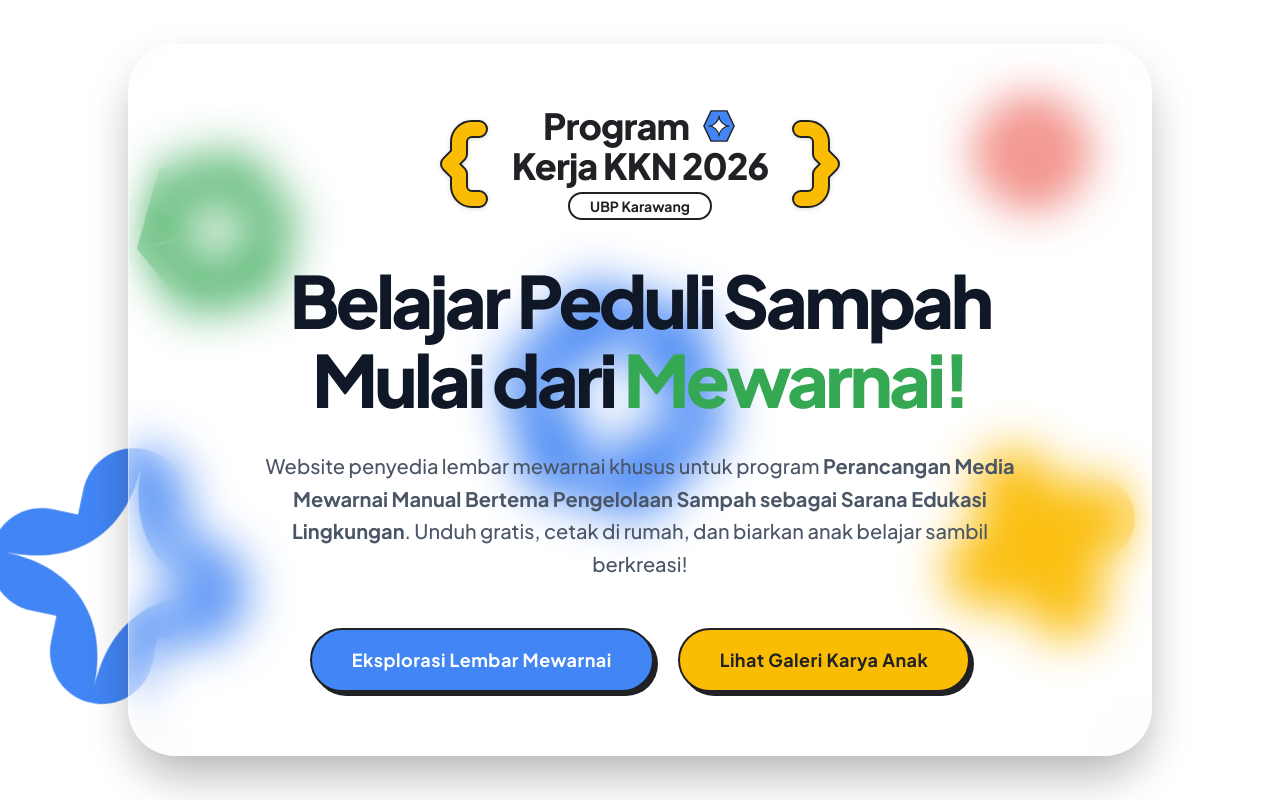
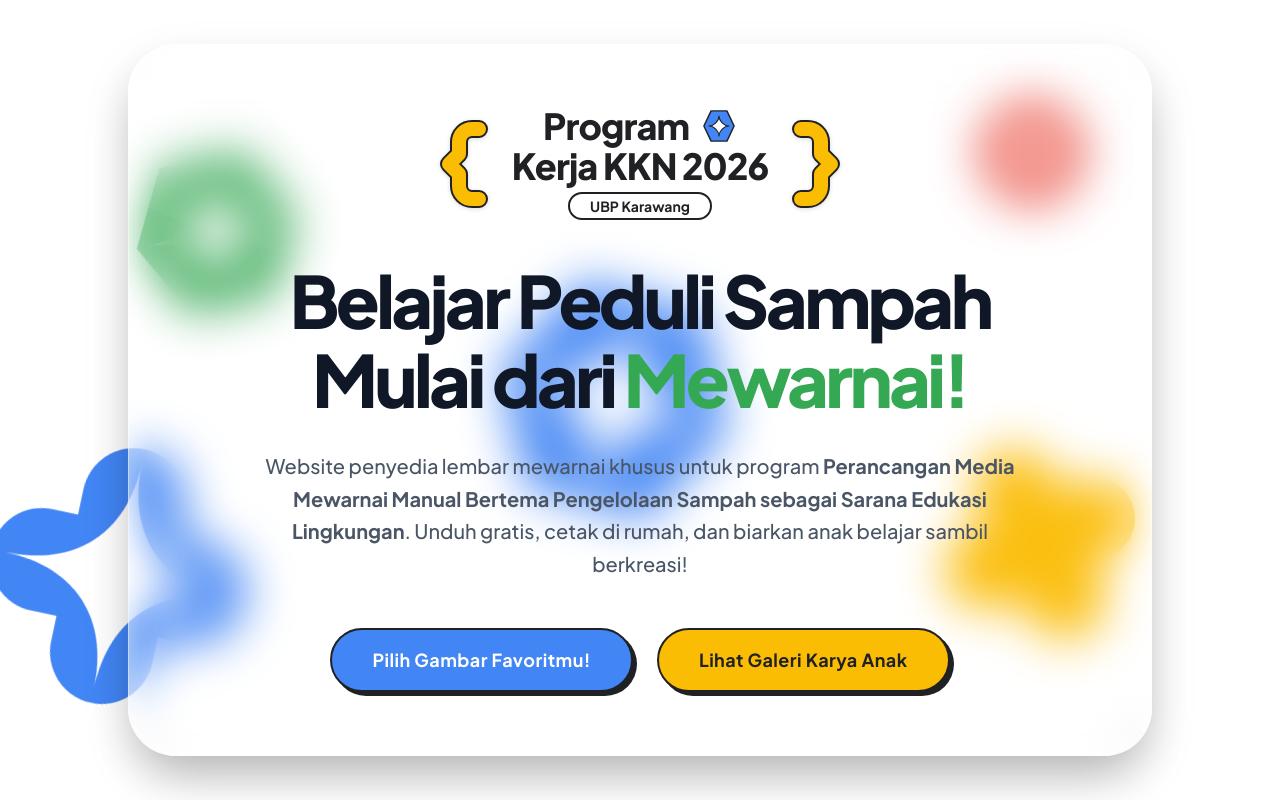
Before and after one commit to iqbalgsr46/Web-Proker-KKN-UBP-2026, a Next.js app: page / in a window 1280 px wide. Built offline with nearby package versions, Linux system fonts and the light colour scheme.

Commit message:
copy(home): update main CTA button text to be more engaging and direct link to collection

```diff
--- a/src/app/page.tsx
+++ b/src/app/page.tsx
@@ -83,8 +83,8 @@ export default function Home() {
         </p>
 
           <div className="flex flex-wrap items-center justify-center gap-6">
-            <Link href="/kategori">
-              <PillButton variant="blue">Eksplorasi Lembar Mewarnai</PillButton>
+            <Link href="/kumpulan-mewarnai">
+              <PillButton variant="blue">Pilih Gambar Favoritmu!</PillButton>
             </Link>
             <Link href="/galeri">
               <PillButton variant="yellow">Lihat Galeri Karya Anak</PillButton>
```
